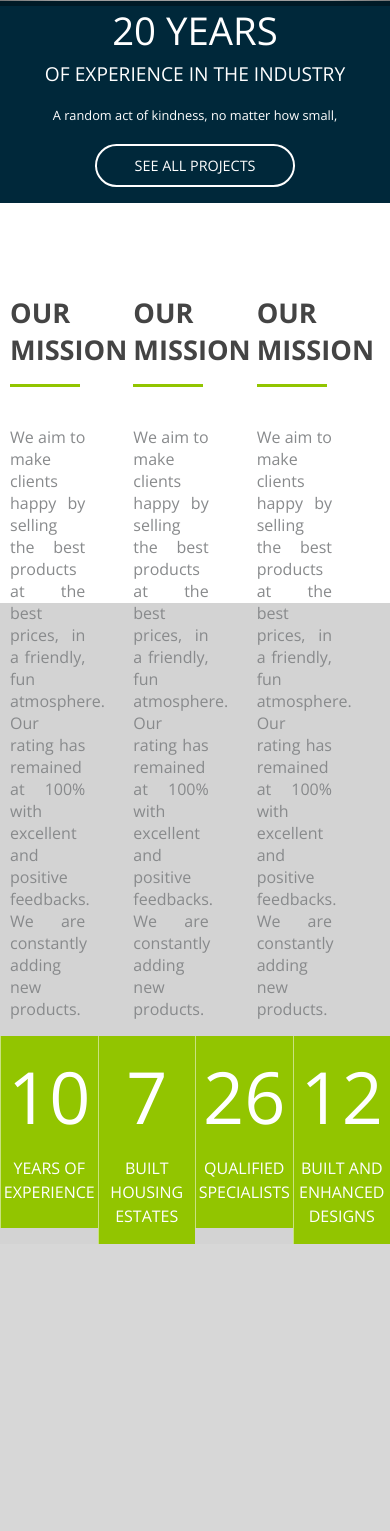
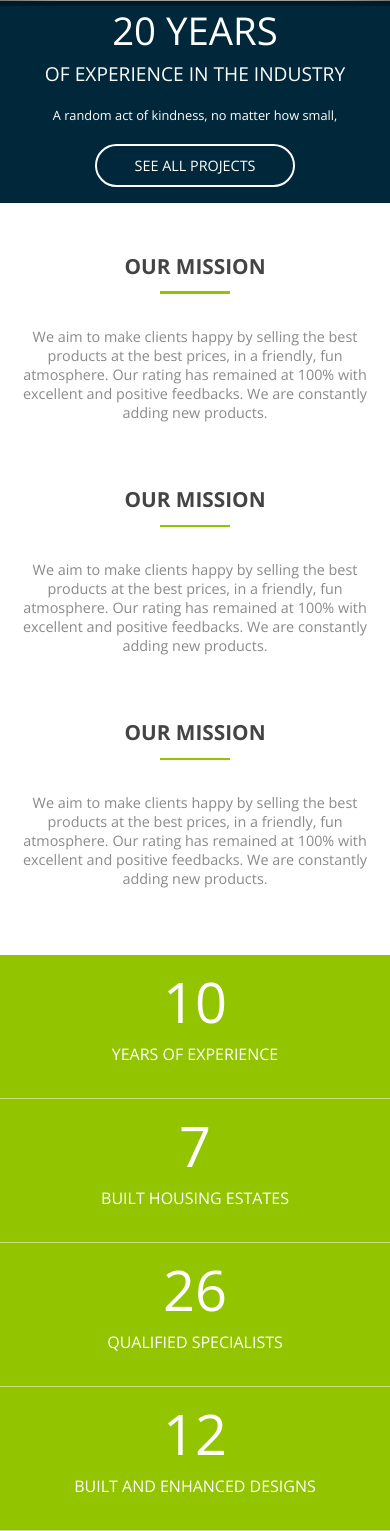
Before and after one commit to arnavjalui/JJ, a PHP site: page / in a window 390 px wide. Shown: the part 342-1873 px from the top of the page. Before the commit the page ends 1586 px from the top, so only its background shows below. Run offline with PHP 8.4, Linux system fonts and the light colour scheme; some libraries are stand-ins or nearby versions; grey boxes are pictures that could not be loaded.

Commit message:
Media queries- About Us & Second-block

```diff
--- a/CSS/main_css2.css
+++ b/CSS/main_css2.css
@@ -53,18 +53,19 @@ a.white-btn:hover {
 }
 #about-us {
     background: none repeat scroll 0 0 #fff;
-    height: 25em;
-  }
+    height: 23em;
+}
 
 #about-us h4 {
-  padding-top: 2em;
+  padding-top: 2.3em;
   padding-bottom: 0;
   font-size: 1.7em;
+  text-align: center;
 }
 hr.short{
   border: none;
   margin-top: -1.25em;
-  float: left;
+  float: none;
   height: 0.160em;
   width: 4.375em;
   background-color: #92c500;
@@ -72,7 +73,7 @@ hr.short{
 #about-us p {
   padding-right: 3em;
   color: #888a8c;
-  text-align: justify;
+  text-align: center;
 }
 
 #second-block {
@@ -83,18 +84,22 @@ hr.short{
     box-sizing: border-box;
     margin: 0px;
     padding: 0px;
-    border-left: 1px solid  rgba(255, 255, 255, 0.5);
-    min-height: 12em;
+    border-bottom: 1px solid  rgba(255, 255, 255, 0.5);
+    height: 12em;
     display: block;
     text-align: center;
     color: #fff;
     background-color: #92c500;
-    line-height: 1.5em;
+    line-height: 1em;
 }
 
 #second-block .numblock h1 {
     font-size: 4.5em;
     font-weight: 100;
+}
+
+#second-block .numblock p{
+  font-size: 3em;
 }
 
 
@@ -452,6 +484,32 @@ header *, header *:before, header *:after {
   #first-block p {
     font-size: 0.8em;
   }
+  #about-us {
+    height: 47em;
+  }
+  #about-us h4 {
+    padding-top: 1em;
+    font-size: 1.3em;
+  }
+  hr.short{
+    margin-top: -1em;
+    height: 0.14em;
+  }
+  #about-us p {
+    padding-right: 0;
+    font-size: 0.9em;
+  }
+  #second-block .numblock {
+    height: 9em;
+  }
+
+  #second-block .numblock h1 {
+    font-size: 3.5em;
+    font-weight: 100;
+  }
+  #second-block .numblock p{
+    font-size: 1em;
+  }
 }
 
 @media screen and (min-width:481px) and (max-width: 768px) {
--- a/index.php
+++ b/index.php
@@ -103,17 +103,17 @@
         <!--ABOUT-US-->
         <div id="about-us">
             <div class="line">
-                <div class="l-4">
+                <div class="s-12 m-12  l-4">
                     <h4>OUR MISSION</h4>
                     <hr class="short">
                     <p><br>We aim to make clients happy by selling the best products at the best prices, in a friendly, fun atmosphere. Our rating has remained at 100% with excellent and positive feedbacks. We are constantly adding new products.</p>
                 </div>
-                <div class="l-4">
+                <div class="s-12 m-12 l-4">
                     <h4>OUR MISSION</h4>
                     <hr class="short">
                     <p><br>We aim to make clients happy by selling the best products at the best prices, in a friendly, fun atmosphere. Our rating has remained at 100% with excellent and positive feedbacks. We are constantly adding new products.</p>
                 </div>
-                <div class="l-4">
+                <div class="s-12 m-12 l-4">
                     <h4>OUR MISSION</h4>
                     <hr class="short">
                     <p><br>We aim to make clients happy by selling the best products at the best prices, in a friendly, fun atmosphere. Our rating has remained at 100% with excellent and positive feedbacks. We are constantly adding new products.</p>
@@ -124,10 +124,10 @@
 
         <!--SECOND BLOCK-->
         <div id="second-block">
-            <div class="l-3 numblock"><h1>10</h1><p>YEARS OF EXPERIENCE</p></div>
-            <div class="l-3 numblock"><h1>7</h1><p>BUILT HOUSING ESTATES</p></div>
-            <div class="l-3 numblock"><h1>26</h1><p>QUALIFIED SPECIALISTS</p></div>
-            <div class="l-3 numblock"><h1>12</h1><p>BUILT AND ENHANCED DESIGNS</p></div>
+            <div class="s-12 m-12 l-3 numblock"><h1>10</h1><p>YEARS OF EXPERIENCE</p></div>
+            <div class="s-12 m-12 l-3 numblock"><h1>7</h1><p>BUILT HOUSING ESTATES</p></div>
+            <div class="s-12 m-12 l-3 numblock"><h1>26</h1><p>QUALIFIED SPECIALISTS</p></div>
+            <div class="s-12 m-12 l-3 numblock"><h1>12</h1><p>BUILT AND ENHANCED DESIGNS</p></div>
         </div>
         <!--SECOND BLOCK END-->
 
```
Also changed, not shown: other parts of CSS/main_css2.css (+85 -12 lines).
